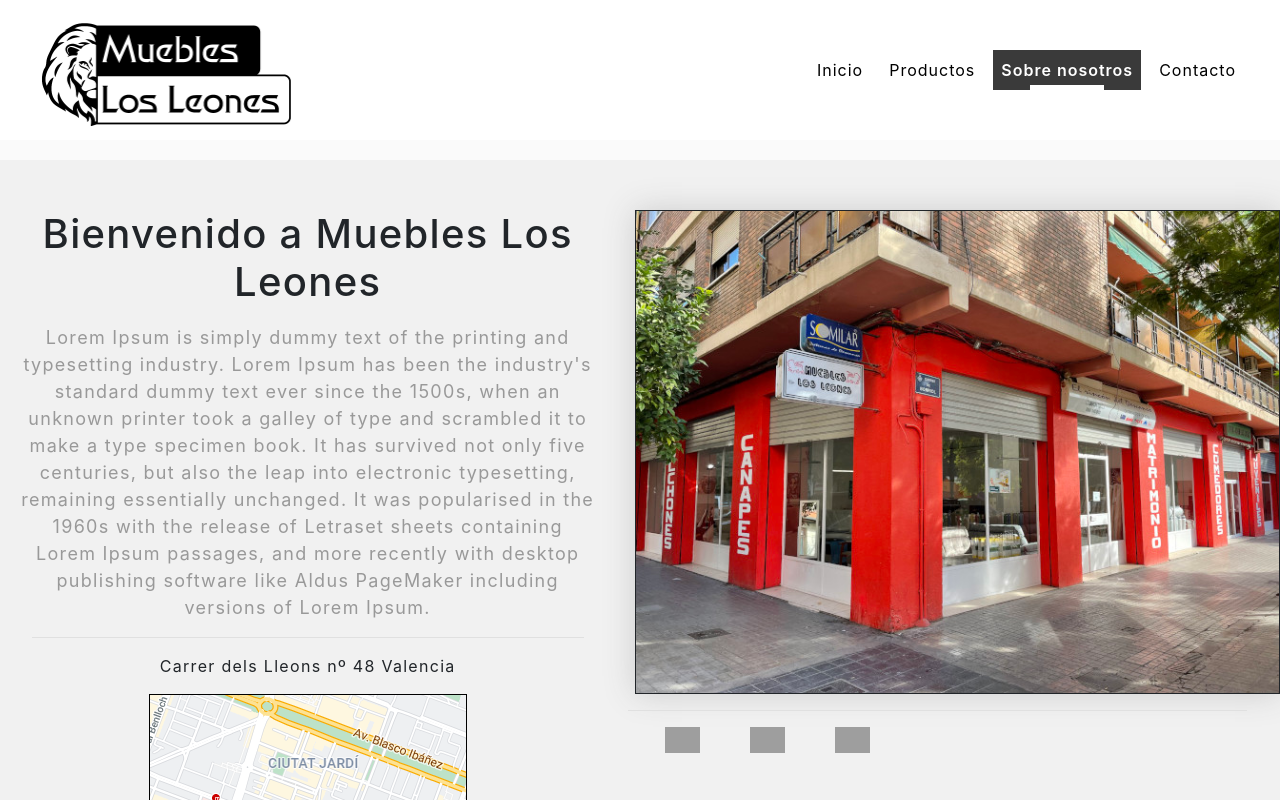
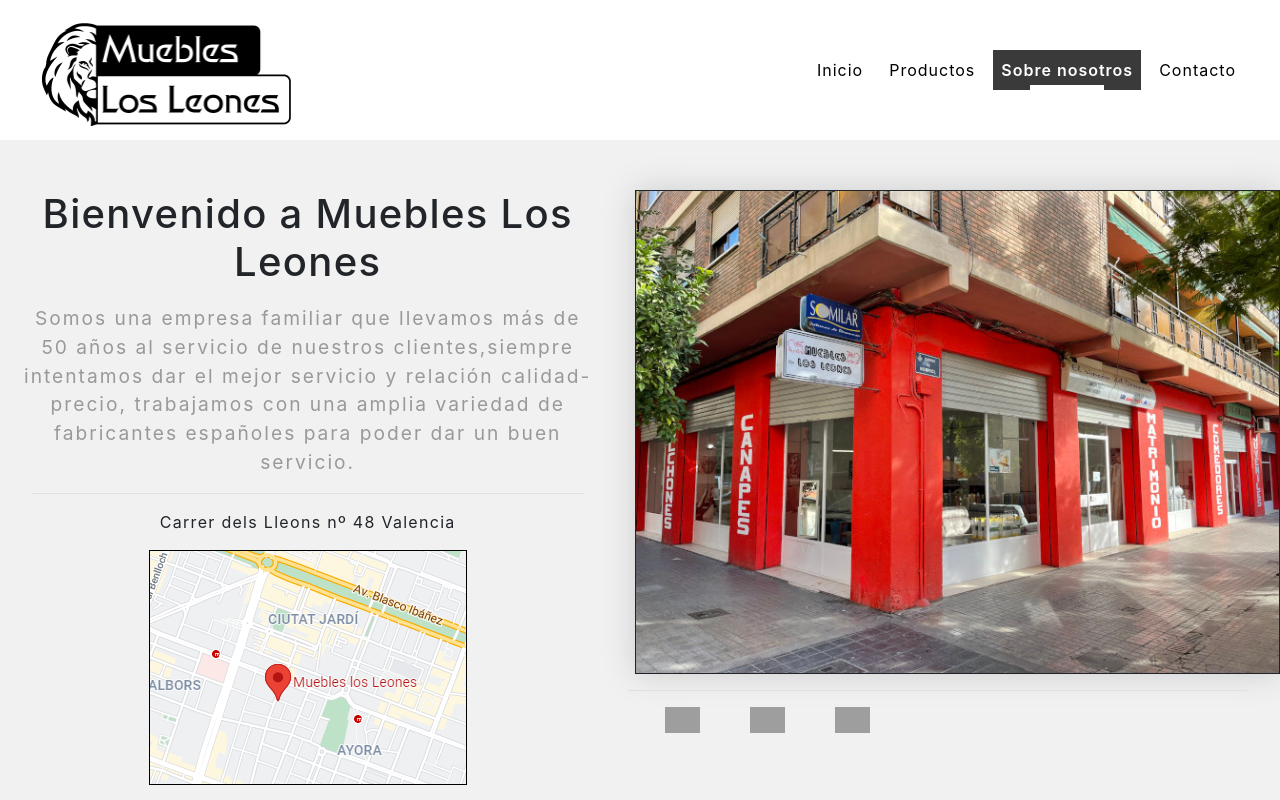
Before and after one commit to j-maestre/Los_Leones, a React (Create React App) app: page /about in a window 1280 px wide. Shown: the top 800 px of the page. Built offline with nearby package versions, Linux system fonts and the light colour scheme; no server answers; grey boxes are pictures that could not be loaded.

Commit message:
add some css

```diff
--- a/src/components/about/About.css
+++ b/src/components/about/About.css
@@ -1,7 +1,9 @@
 .about_container{
-    margin-top: 160px;
+    margin-top: 140px;
     margin-left:0px;
     margin-right: 0px;
+    height: 100%;
+    /* margin-bottom: 80px; */
     /* background-color: var(--primary-color); */
     background-color:#f1f1f1;
     width: 100%;
@@ -36,6 +38,11 @@
     margin-top: 50px;
 }
 
+.section-title p{
+    letter-spacing: 2px;
+    font-size: larger;
+}
+
 .about_container__image{
     margin-left: 20px;
     margin-right: 20px;
@@ -63,3 +70,5 @@
     border-color: black;
     margin-bottom: 100px;
 }
+
+.social_container{margin-bottom: 50px;}
--- a/src/components/about/About.tsx
+++ b/src/components/about/About.tsx
@@ -17,13 +17,11 @@ const About: React.FC<HeaderProps> = (props) =>{
             <div className="about_container">
                 <div className="section-title text-center">
                         <h1>Bienvenido a Muebles Los Leones </h1>
-                        <p>Lorem Ipsum is simply dummy text of the printing and typesetting industry.
-                            Lorem Ipsum has been the industry's standard dummy text ever since the 1500s,
-                            when an unknown printer took a galley of type and scrambled it to make a type specimen book.
-                            It has survived not only five centuries, but also the leap into electronic typesetting,
-                            remaining essentially unchanged. It was popularised in the 1960s
-                            with the release of Letraset sheets containing Lorem Ipsum passages,
-                            and more recently with desktop publishing software like Aldus PageMaker including versions of Lorem Ipsum.
+                        <p>Somos una empresa familiar que llevamos
+                            más de 50 años al servicio de nuestros clientes,siempre
+                            intentamos dar el mejor servicio y relación calidad-precio,
+                            trabajamos con una amplia variedad de fabricantes españoles
+                            para poder dar un buen servicio.
                         </p>
                         <hr></hr>
                         <address>Carrer dels Lleons nº 48 Valencia</address>
--- a/src/components/footer/footer.css
+++ b/src/components/footer/footer.css
@@ -3,7 +3,7 @@
     right: 0;
     bottom: 0;
     left: 0;
-    margin-top: 100px;
+    /* margin-top: 100px; */
 }
 .copyrights {
     font-family: 'Poppins', sans-serif;
```
